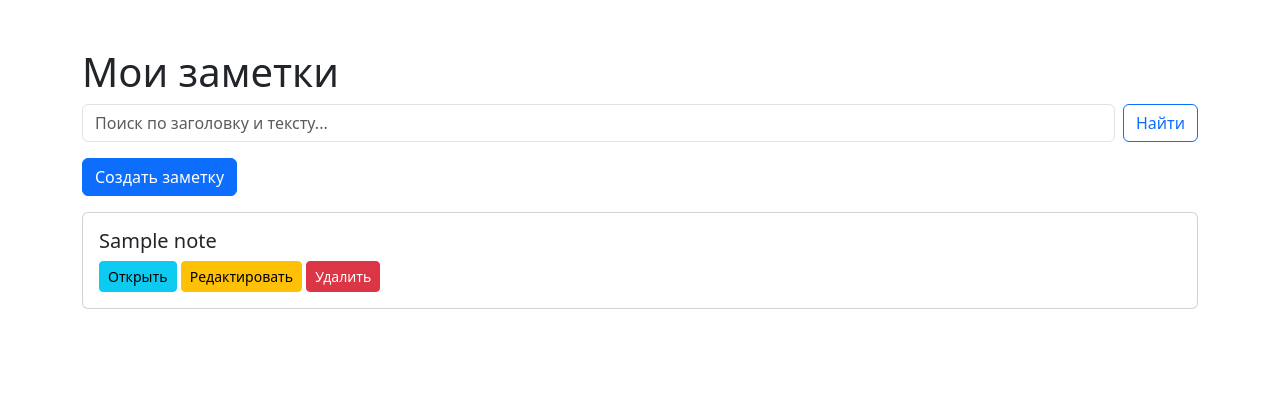
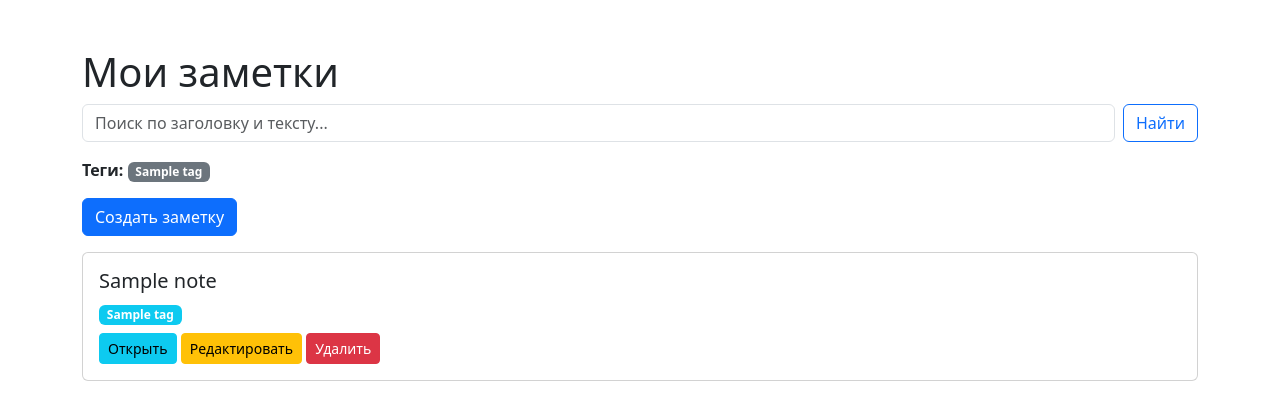
Before and after one commit to tigranius1/notes-app, a Django app: page / in a window 1280 px wide. Shown: the top 420 px of the page. Run offline with Django 5.2, Linux system fonts and the light colour scheme; tables that the repository leaves empty hold one stand-in row (values such as "Sample post").

Commit message:
Display tags in list and detail templates

```diff
--- a/templates/notes/list.html
+++ b/templates/notes/list.html
@@ -12,21 +12,43 @@
         <input type="text" name="q" value="{{ query }}" class="form-control me-2"
                placeholder="Поиск по заголовку и тексту...">
         <button type="submit" class="btn btn-outline-primary">Найти</button>
-        {% if query %}
+        {% if query or tag_name %}
             <a href="{% url 'note_list' %}" class="btn btn-outline-secondary ms-2">Сбросить</a>
         {% endif %}
     </form>
 
-    <a href="{% url 'note_create' %}" class="btn btn-primary mb-3">Создать заметку</a>
+    {% if all_tags %}
+    <div class="mb-3">
+        <strong>Теги:</strong>
+        {% for tag in all_tags %}
+            <a href="?tag={{ tag.name }}"
+               class="badge text-decoration-none {% if tag.name == tag_name %}bg-primary{% else %}bg-secondary{% endif %}">
+                {{ tag.name }}
+            </a>
+        {% endfor %}
+    </div>
+    {% endif %}
 
+    {% if tag_name %}
+        <p class="text-muted">Заметки с тегом «{{ tag_name }}»</p>
+    {% endif %}
     {% if query %}
         <p class="text-muted">Результаты поиска по запросу «{{ query }}»: найдено {{ notes|length }}</p>
     {% endif %}
+
+    <a href="{% url 'note_create' %}" class="btn btn-primary mb-3">Создать заметку</a>
 
     {% for note in notes %}
     <div class="card mb-2">
         <div class="card-body">
             <h5>{{ note.title }}</h5>
+            {% if note.tags.all %}
+                <div class="mb-2">
+                    {% for tag in note.tags.all %}
+                        <a href="?tag={{ tag.name }}" class="badge bg-info text-decoration-none">{{ tag.name }}</a>
+                    {% endfor %}
+                </div>
+            {% endif %}
             <a href="{% url 'note_detail' note.pk %}" class="btn btn-sm btn-info">Открыть</a>
             <a href="{% url 'note_update' note.pk %}" class="btn btn-sm btn-warning">Редактировать</a>
             <a href="{% url 'note_delete' note.pk %}" class="btn btn-sm btn-danger">Удалить</a>
@@ -35,6 +57,8 @@
     {% empty %}
         {% if query %}
             <p>По запросу «{{ query }}» ничего не найдено.</p>
+        {% elif tag_name %}
+            <p>Заметок с тегом «{{ tag_name }}» пока нет.</p>
         {% else %}
             <p>Заметок пока нет.</p>
         {% endif %}
```
Also changed, not shown: templates/notes/detail.html (+11 -0 lines).
